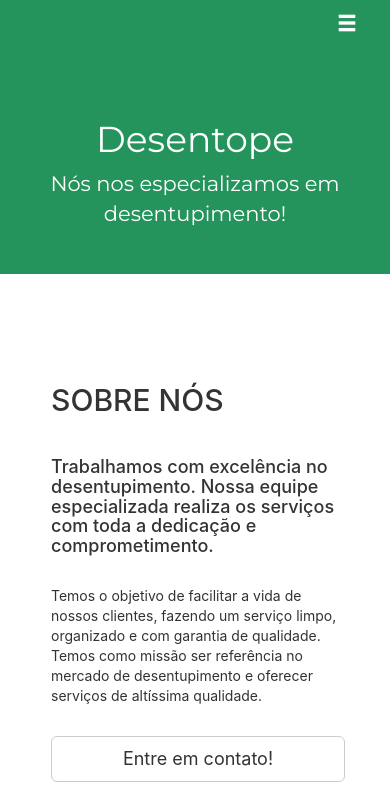
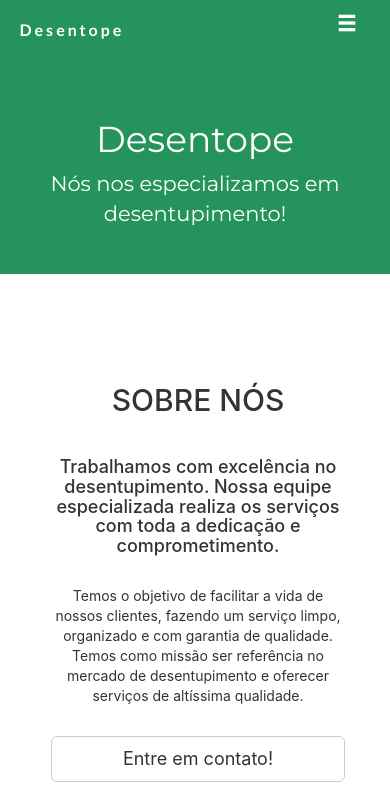
Before and after one commit to brenoc21/DesentopeSite, a React (Create React App) app: page / in a window 390 px wide. Shown: the top 805 px of the page. Built offline with nearby package versions, Linux system fonts and the light colour scheme; a web font is replaced by a local one.

Commit message:
Maybe final commit

```diff
--- a/public/estilo.css
+++ b/public/estilo.css
@@ -24,6 +24,12 @@ body {
     font-family: 'Trebuchet MS', 'Lucida Sans Unicode', 'Lucida Grande', 'Lucida Sans', Arial, sans-serif;
 
 
+  }
+  .NomeEmpresa{
+    font-size: 1.6rem;
+    color: white;
+    margin-left: 5%;
+    font-weight: bold;
   }
   .menuNav h4{
     font-size: 2rem;
@@ -205,6 +211,20 @@ body {
 
 
   }
+  .linksHamburger{
+    display: flex;
+    justify-content: space-between;
+    flex-wrap: nowrap;
+    flex-direction: row;
+    align-items: center;
+  }
+  .linksHamburger a{
+    color: #fff!important;
+    padding: 5.5rem;
+    transition: all 250ms linear 0s;
+
+
+  }
   .nav-ul.show{
     display: flex ;
   }
@@ -233,13 +253,14 @@ body {
     z-index: 9999;
     display: flex;
   }
-  .showMenu .links{
+  .showMenu .linksHamburger{
     display: flex;
     flex-direction: column;
     justify-content: space-evenly;
-    width: 100%
+    width: 100%;
+    list-style: none;
   }
-  .showMenu .links a{
+  .showMenu .linksHamburger a{
     color: #fff!important;
     width: 100vw;
     transition: all 250ms linear 0s;
@@ -262,6 +283,7 @@ body {
     margin-top: 9px;
 
   }
+
   .navbar li a, .navbar .navbar-brand {
     color: #fff !important;
     margin-top: -10px !important;
@@ -347,12 +369,13 @@ body {
     .ServiceContainer2{
       display: flex;
       flex-direction: column;
+      text-align: center;
     }
     .links{
       display: none;
     }
     .menuNav{
-      justify-content: flex-end;
+      justify-content: space-between;
       padding-bottom: 0rem;
     }
     .hamburger{
--- a/src/componentes/navbar.js
+++ b/src/componentes/navbar.js
@@ -5,22 +5,26 @@ import Tamanho_certo from './Imgs/Logo_borda.png'
 const Navbar = props => {
     const [showMenu, setShowMenu] = useState(false)
     let menu
+    let Nome
+
     if(showMenu){
-        menu = <div className='showMenu'>
-        <ul className='links' id='nav-ul'>
-            <li><a href='#about'>Sobre</a></li>
-            <li><a href='#services'>Serviços</a></li>
-            <li><a href='#portfolio'>Equipamento</a></li>
-            <li><a href='#contact'>Orçamento</a></li>
+        menu = <div className='showMenu' >
+        <ul className='linksHamburger' id='nav-ul'>
+            <li><a href='#about'onClick = {() => setShowMenu(!showMenu)}>Sobre</a></li>
+            <li><a href='#services'onClick = {() => setShowMenu(!showMenu)}>Serviços</a></li>
+            <li><a href='#portfolio'onClick = {() => setShowMenu(!showMenu)}>Equipamento</a></li>
+            <li><a href='#contact'onClick = {() => setShowMenu(!showMenu)}>Orçamento</a></li>
         </ul>
    </div>
+    }else{
+        Nome=<h6 className="NomeEmpresa">Desentope</h6>
     }
 
     return (
         <div>
         <nav className='menuNav'>
 
-
+            {Nome}
             <ul className='links' id='nav-ul'>
                 <li><a href='#about'>Sobre</a></li>
                 <li><a href='#services'>Serviços</a></li>
```
